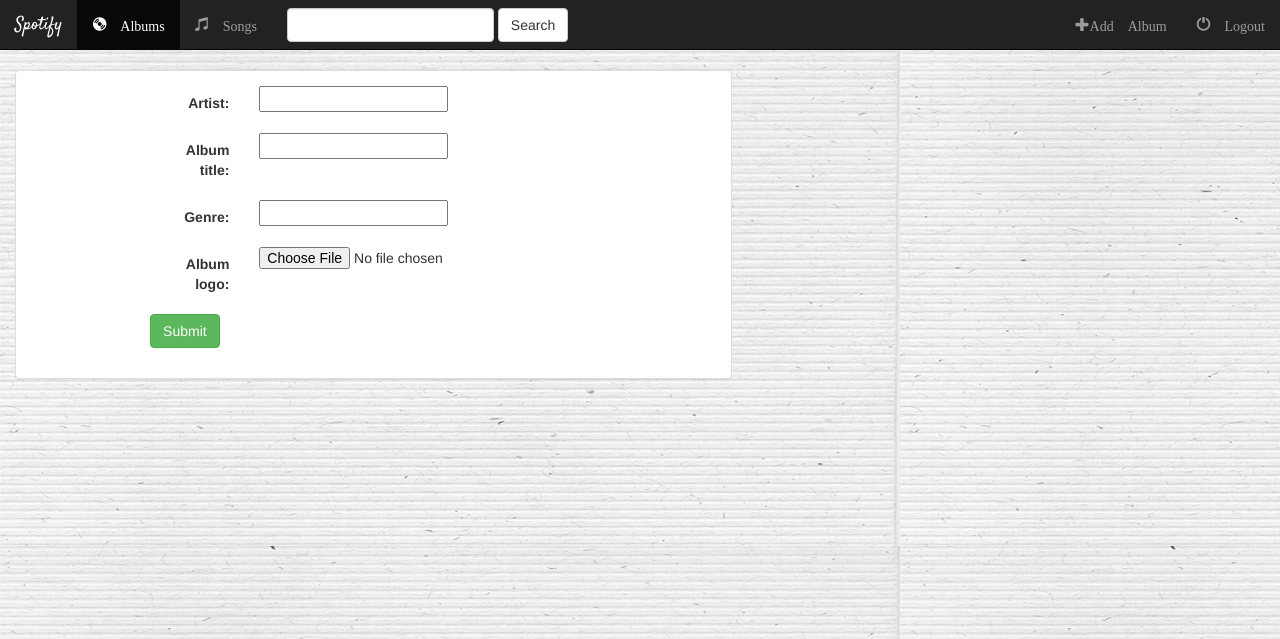
After one commit to abuasifkhan/MySpotify, a Django app: page /music/album/add in a window 1280 px wide. The commit adds this page. Shown: the top 639 px of the page. Run offline with Django 3.2, Linux system fonts and the light colour scheme; some libraries are stand-ins or nearby versions.

Commit message:
add-album, delete-album, edit-album functionality added

```diff
--- a/music/models.py
+++ b/music/models.py
@@ -1,4 +1,5 @@
 from django.db import models
+from django.urls import reverse
 
 
 # Create your models here.
@@ -6,10 +7,13 @@ class Album(models.Model):
     artist = models.CharField(max_length=250)
     album_title = models.CharField(max_length=500)
     genre = models.CharField(max_length=100)
-    album_logo = models.CharField(max_length=1000)
+    album_logo = models.FileField()
+
+    def get_absolute_url(self):
+        return reverse('music:detail', kwargs={'pk': self.pk})
 
     def __str__(self):
-        return "{" + str(self.album_title) + "," + str(self.artist) + "}";
+        return "{" + str(self.album_title) + "," + str(self.artist) + "}"
 
 
 class Song(models.Model):
@@ -19,4 +23,4 @@ class Song(models.Model):
     is_favorite = models.BooleanField(default=False)
 
     def __str__(self):
-        return "Song: " + str(self.song_title);
+        return "Song: " + str(self.song_title)
--- a/music/static/music/style.css
+++ b/music/static/music/style.css
@@ -1,9 +1,13 @@
 body{
     background: white url("images/background.png");
+    padding-top: 70px;
 }
 
 .navbar{
     border-radius: 0;
+    position: fixed;
+    height:50px;
+    width:100%;
 }
 .navbar-brand{
     font-family: 'Satisfy';
--- /dev/null
+++ b/music/templates/music/album_form.html
@@ -0,0 +1,26 @@
+{% extends 'music/base.html' %}
+{% block title %} Add a new Album {% endblock %}
+{% block albums_active %} Active {% endblock %}
+
+
+{% block body %}
+<div class="container-fluid">
+    <div class="row">
+        <div class="col-sm-12 col-md-7">
+            <div class="panel panel-default">
+                <div class="panel-body">
+                    <form class="form-horizontal" action="" method="post" enctype="multipart/form-data">
+                        {% csrf_token %}
+                        {% include 'music/form-template.html' %}
+                        <div class="form-group">
+                            <div class="col-sm-offset-2 col-sm-10">
+                                <button type="submit" class="btn btn-success">Submit</button>
+                            </div>
+                        </div>
+                    </form>
+                </div>
+            </div>
+        </div>
+    </div>
+</div>
+{% endblock %}
--- a/music/templates/music/base.html
+++ b/music/templates/music/base.html
@@ -31,14 +31,14 @@
                 <ul class="nav navbar-nav">
                     <li class="active">
                         <a class="" href="{% url 'music:index' %}">
-                            <span class="glyphicon glyphicon-cd" area-hidden="true">
+                            <span class="glyphicon glyphicon-cd" aria-hidden="true">
                             Albums
                             </span>
                         </a>
                     </li>
                     <li class="">
                         <a class="" href="#">
-                            <span class="glyphicon glyphicon-music" area-hidden="true">
+                            <span class="glyphicon glyphicon-music" aria-hidden="true">
                             Songs
                             </span>
                         </a>
@@ -54,15 +54,13 @@
 
                 <ul class="nav navbar-nav navbar-right">
                     <li class="">
-                        <a class="" href="#">
-                            <span class="glyphicon glyphicon-plus" area-hidden="true">
-                            Add Album
-                            </span>
+                        <a class="" href="{% url 'music:album-add' %}">
+                            <span class="glyphicon glyphicon-plus">Add Album</span>
                         </a>
                     </li>
                     <li class="">
                         <a class="" href="#">
-                            <span class="glyphicon glyphicon-off" area-hidden="true">
+                            <span class="glyphicon glyphicon-off" aria-hidden="true">
                             Logout
                             </span>
                         </a>
@@ -74,8 +72,11 @@
 
 
     </nav>
-    {% block body %}
+    <div class="contents-below-navbar">
+        {% block body %}
 
-    {% endblock %}
+        {% endblock %}
+    </div>
+
 </body>
 </html>
--- /dev/null
+++ b/music/templates/music/form-template.html
@@ -0,0 +1,13 @@
+{% for field in form %}
+    <div class="form-group">
+        <div class="col-sm-offset-2 col-sm-10">
+            <span class="text-danger small" >
+                {{field.errors}}
+            </span>
+            <label class="control-label col-sm-2">
+                {{field.label_tag}}
+            </label>
+            <div class="col-sm-10 ">{{field}}</div>
+        </div>
+    </div>
+{% endfor %}
--- a/music/urls.py
+++ b/music/urls.py
@@ -5,11 +5,20 @@ app_name = 'music'
 
 urlpatterns = [
     # /music/
-    url(r'^$', views.index, name='index'),
+    url(r'^$', views.IndexView.as_view(), name='index'),
 
     # /music/<album_id>/
-    url(r'^(?P<album_id>[0-9]+)/*$', views.detail, name='detail'),
+    url(r'^(?P<pk>[0-9]+)/*$', views.DetailView.as_view(), name='detail'),
 
-    # /music/<album_id>/favorite/
-    url(r'^(?P<album_id>[0-9]+)/favorite/$', views.favorite, name='favorite')
+    # # /music/<album_id>/favorite/
+    # url(r'^(?P<album_id>[0-9]+)/favorite/$', views.favorite, name='favorite')
+
+    # /music/album/add/
+    url(r'^album/add/*$', views.AlbumCreate.as_view(), name='album-add'),
+
+    # /music/album/2/
+    url(r'^album/(?P<pk>[0-9]+)/*$', views.AlbumUpdate.as_view(), name='album-update'),
+
+    # /music/album/2/delete/
+    url(r'^album/(?P<pk>[0-9]+)/delete/*$', views.AlbumDelete.as_view(), name='album-delete'),
 ]
--- a/music/views.py
+++ b/music/views.py
@@ -1,3 +1,39 @@
+from django.contrib.contenttypes import fields
+from django.views import generic
+from .models import Album
+from django.views.generic.edit import CreateView, UpdateView, DeleteView
+from django.urls import reverse_lazy
+
+
+class IndexView(generic.ListView):
+    template_name = 'music/index.html'
+    context_object_name = "all_albums"  # by default name is "object_list"
+
+    def get_queryset(self):
+        return Album.objects.all()
+
+
+class DetailView(generic.DetailView):
+    model = Album
+    template_name = 'music/detail.html'
+
+
+class AlbumCreate(CreateView):
+    model = Album
+    fields = ['artist', 'album_title', 'genre', 'album_logo']
+
+
+class AlbumUpdate (UpdateView):
+    model = Album
+    fields = ['artist', 'album_title', 'genre', 'album_logo']
+
+
+class AlbumDelete(DeleteView):
+    model = Album
+    success_url = reverse_lazy('music:index')
+
+
+'''
 from .models import Album, Song
 from django.shortcuts import render, get_object_or_404
 
@@ -34,3 +70,4 @@ def favorite(request, album_id):
         selected_song.is_favorite = True if selected_song.is_favorite == False else False
         selected_song.save()
         return render(request, 'music/detail.html', {'album': album})
+'''
```
Also changed, not shown: music/templates/music/detail.html (+6 -20 lines), music/templates/music/index.html (+19 -6 lines), db.sqlite3, music/migrations/0003_auto_20180208_2220.py (added).
